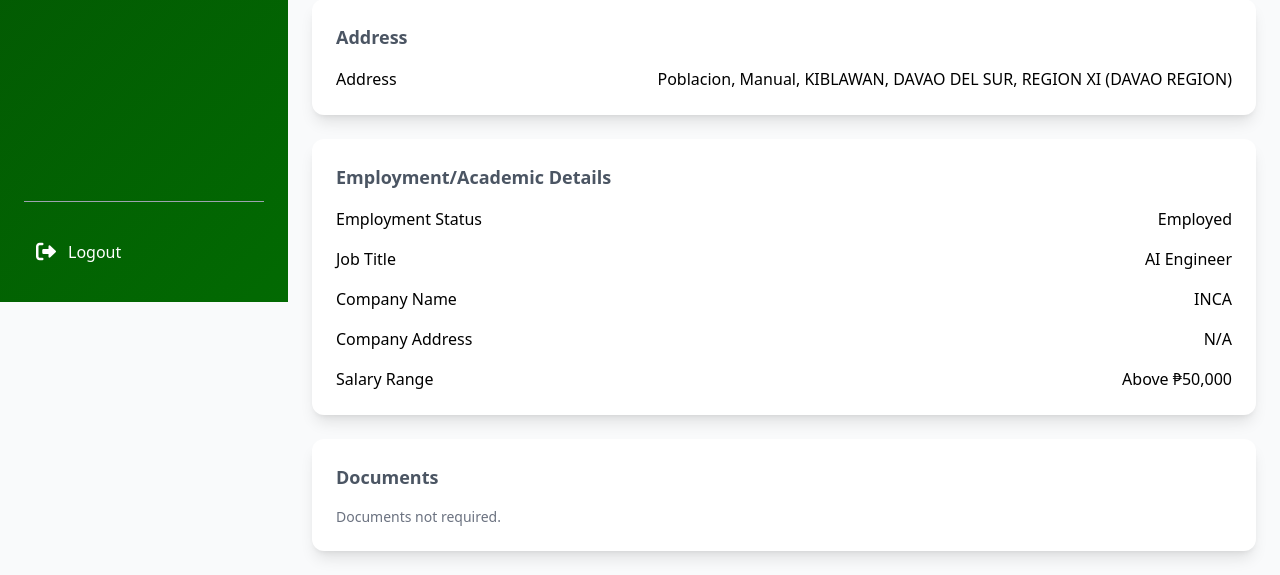
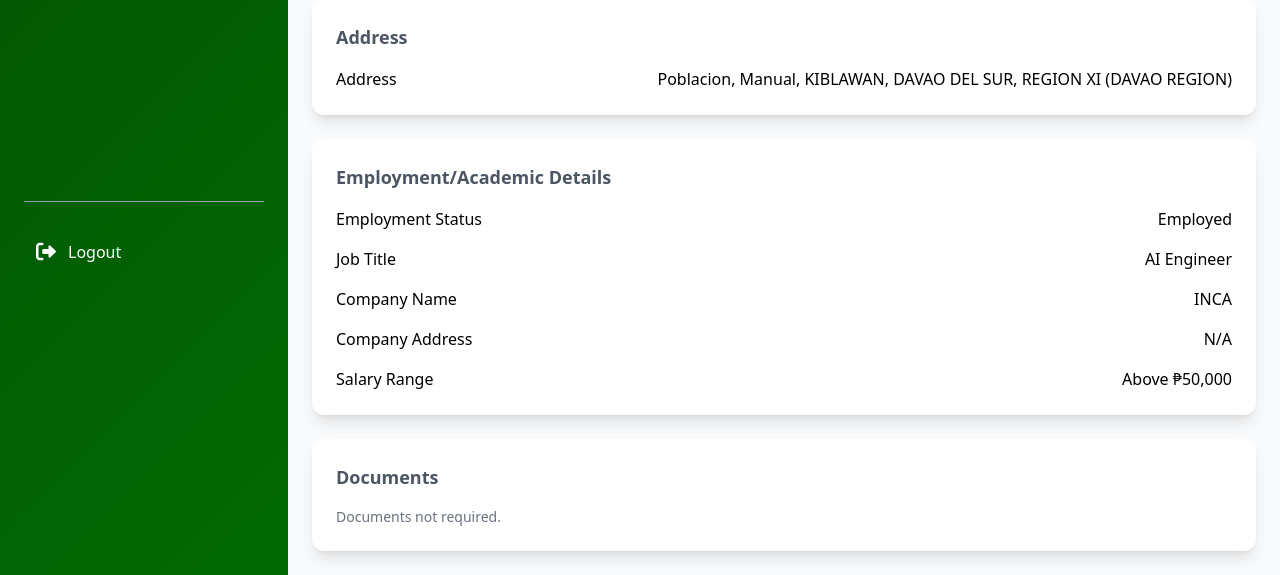
Before and after one commit to kwenbsnr/Alumni-Employment-Tracking-and-Reminder-System-1, a PHP site: page /alumni_profile.php in a window 1280 px wide. Shown: the part 498-1073 px from the top of the page. Run offline with PHP 8.4, Linux system fonts and the light colour scheme; a user stored in the database is signed in; data comes from the database, SQL or seed files in the repository; some libraries are stand-ins or nearby versions.

Commit message:
Add sidebar scroll handling and refactor modal styles in alumni_format

```diff
--- a/alumni/alumni_format.css
+++ b/alumni/alumni_format.css
@@ -55,3 +55,26 @@
     transform: translateY(-5px);
     box-shadow: 0 10px 20px rgba(0, 0, 0, 0.1);
 }
+
+/* Sidebar scroll handling */
+.sidebar-wrapper {
+    height: 100vh;               /* full viewport height */
+    overflow-y: auto;            /* scroll when content overflows */
+    position: sticky;            /* sticks while main scrolls */
+    top: 0;
+}
+.sidebar-wrapper::-webkit-scrollbar {
+    width: 6px;
+}
+.sidebar-wrapper::-webkit-scrollbar-thumb {
+    background: rgba(255,255,255,0.3);
+    border-radius: 3px;
+}
+
+/* Optional smooth fade-in/out for modal */
+.hidden { display: none; }
+#profileUpdateModal {
+    opacity: 0;
+    transition: opacity 0.5s;
+}
+#profileUpdateModal.show { opacity: 1; }
--- a/alumni/alumni_format.php
+++ b/alumni/alumni_format.php
@@ -42,30 +42,20 @@ $page_title = $page_title ?? "Alumni Page";
     <meta charset="UTF-8">
     <meta name="viewport" content="width=device-width, initial-scale=1.0">
     <title><?php echo htmlspecialchars($page_title); ?></title>
+
     <!-- Tailwind CDN -->
     <script src="https://cdn.tailwindcss.com"></script>
     <link href="https://cdnjs.cloudflare.com/ajax/libs/font-awesome/6.0.0/css/all.min.css" rel="stylesheet">
     <link rel="stylesheet" href="alumni_format.css">
     <script src="../assets/js/phil-address/phil.min.js"></script>
 
-      <style>
-        /* Optional smooth fade-in/out for modal */
-        .hidden {
-        display: none;
-        }
-        #profileUpdateModal {
-            opacity: 0;
-            transition: opacity 0.5s;
-        }
-        #profileUpdateModal.show {
-            opacity: 1;
-        }
-    </style>
 </head>
 
 <body class="bg-gray-50 min-h-screen flex">
-    <!-- Sidebar -->
-    <div class="w-72 gradient-bg text-white flex-shrink-0 flex flex-col h-screen justify-between">
+    <!-- ==================== SIDEBAR ==================== -->
+    <aside class="w-72 gradient-bg text-white flex-shrink-0">
+        <div class="sidebar-wrapper flex flex-col justify-between">
+            <!-- Top Section -->
             <div class="p-6">
                 <div class="flex items-center space-x-3 mb-8">
                     <div class="w-10 h-10 rounded-full bg-white bg-opacity-20 flex items-center justify-center">
@@ -73,42 +63,53 @@ $page_title = $page_title ?? "Alumni Page";
                     </div>
                     <h2 class="font-bold text-lg">Alumni</h2>
                 </div>
+
                 <nav class="space-y-2">
-                <a href="alumni_dashboard.php" class="sidebar-item <?php echo ($active_page ?? '') === 'dashboard' ? 'active' : ''; ?> flex items-center space-x-3 p-3 rounded-lg">
+                    <a href="alumni_dashboard.php"
+                       class="sidebar-item <?php echo ($active_page ?? '') === 'dashboard' ? 'active' : ''; ?>
+                              flex items-center space-x-3 p-3 rounded-lg">
                         <i class="fas fa-tachometer-alt w-5" aria-hidden="true"></i>
                         <span>Dashboard</span>
                     </a>
-                <a href="alumni_profile.php" class="sidebar-item <?php echo ($active_page ?? '') === 'profile' ? 'active' : ''; ?> flex items-center space-x-3 p-3 rounded-lg">
+                    <a href="alumni_profile.php"
+                       class="sidebar-item <?php echo ($active_page ?? '') === 'profile' ? 'active' : ''; ?>
+                              flex items-center space-x-3 p-3 rounded-lg">
                         <i class="fas fa-user w-5" aria-hidden="true"></i>
                         <span>Profile Management</span>
                     </a>
                 </nav>
             </div>
 
-            <!-- Push Logout to Bottom -->
+            <!-- Bottom Section (Logout) -->
             <div class="p-6">
                 <hr class="border-gray-400 my-6">
-                <a href="../login/logout.php" class="flex items-center space-x-3 text-white-300 hover:text-red-500 p-3 rounded-lg">
+                <a href="../login/logout.php"
+                   class="flex items-center space-x-3 text-white hover:text-red-500 p-3 rounded-lg">
                     <i class="fas fa-sign-out-alt text-xl" aria-hidden="true"></i>
                     <span>Logout</span>
                 </a>
             </div>
         </div>
+    </aside>
 
-    <!-- Main Content -->
+    <!-- ==================== MAIN CONTENT ==================== -->
     <div class="flex-1 flex flex-col">
         <!-- Top Bar -->
         <header class="bg-white shadow-sm border-b p-4">
             <div class="flex items-center justify-between">
                 <h1 class="text-2xl font-bold text-gray-800"><?php echo htmlspecialchars($page_title); ?></h1>
+
                 <div class="flex items-center space-x-6">
-                    <!-- Notification Button and Popup -->
+                    <!-- Notification -->
                     <div class="relative">
-                        <button id="notificationBtn" class="relative text-gray-600 hover:text-blue-600 flex items-center">
+                        <button id="notificationBtn"
+                                class="relative text-gray-600 hover:text-blue-600 flex items-center">
                             <i class="fas fa-bell text-xl"></i>
                             <span class="absolute top-0 right-0 w-2 h-2 bg-red-500 rounded-full"></span>
                         </button>
-                        <div id="notifPopup" class="absolute right-0 mt-2 w-80 bg-white rounded-xl shadow-2xl hidden z-50 overflow-hidden">
+
+                        <div id="notifPopup"
+                             class="absolute right-0 mt-2 w-80 bg-white rounded-xl shadow-2xl hidden z-50 overflow-hidden">
                             <div class="p-4 border-b font-bold text-gray-700 flex justify-between items-center sticky top-0 bg-white">
                                 Notifications
                                 <button id="markReadBtn" class="text-xs text-blue-600 hover:underline">Mark all as read</button>
@@ -137,7 +138,6 @@ $page_title = $page_title ?? "Alumni Page";
                     <div class="flex items-center space-x-3">
                         <div class="profile-avatar w-10 h-10 rounded-full flex items-center justify-center text-white font-bold">
                             <?php
-                            // Fetch name and email from users table
                             $stmt = $conn->prepare("SELECT name, email FROM users WHERE user_id = ?");
                             $stmt->bind_param("i", $user_id);
                             $stmt->execute();
@@ -153,12 +153,8 @@ $page_title = $page_title ?? "Alumni Page";
                             ?>
                         </div>
                         <div class="hidden md:block">
-                            <p class="font-medium text-gray-800">
-                                <?php echo htmlspecialchars($full_name); ?>
-                            </p>
-                            <p class="font-medium text-gray-700 text-sm">
-                                <?php echo htmlspecialchars($user_email); ?>
-                            </p>
+                            <p class="font-medium text-gray-800"><?php echo htmlspecialchars($full_name); ?></p>
+                            <p class="font-medium text-gray-700 text-sm"><?php echo htmlspecialchars($user_email); ?></p>
                         </div>
                     </div>
                 </div>
@@ -171,10 +167,11 @@ $page_title = $page_title ?? "Alumni Page";
         </main>
     </div>
 
+    <!-- ==================== SCRIPTS ==================== -->
     <script>
         document.addEventListener('DOMContentLoaded', () => {
             const notifButton = document.getElementById('notificationBtn');
-    const notifPopup = document.getElementById('notifPopup');
+            const notifPopup   = document.getElementById('notifPopup');
 
             notifButton.addEventListener('click', (e) => {
                 e.stopPropagation();
@@ -182,7 +179,9 @@ document.addEventListener('DOMContentLoaded', () => {
             });
 
             document.addEventListener('click', (e) => {
-        if (!notifPopup.classList.contains('hidden') && !notifPopup.contains(e.target) && e.target !== notifButton) {
+                if (!notifPopup.classList.contains('hidden') &&
+                    !notifPopup.contains(e.target) &&
+                    e.target !== notifButton) {
                     notifPopup.classList.add('hidden');
                 }
             });
```
Lines whose indentation alone changed are shown as unchanged.
